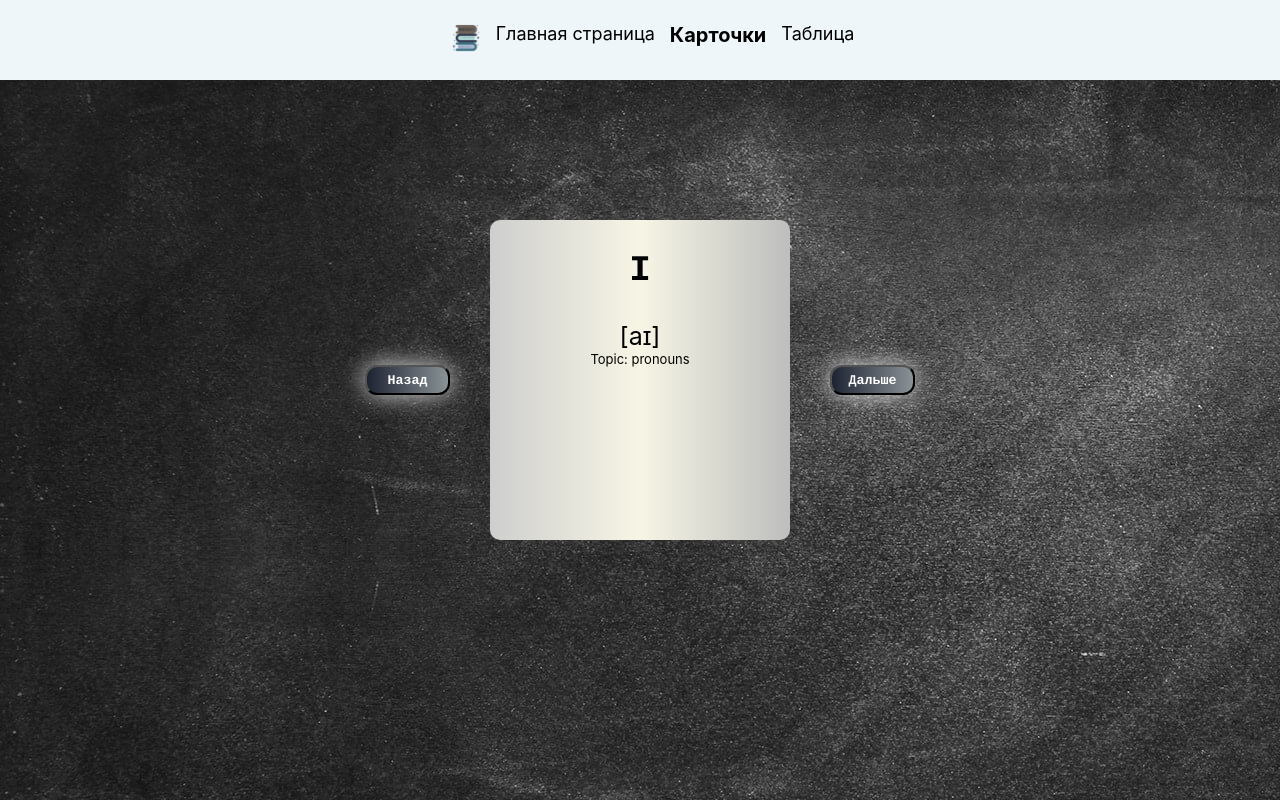
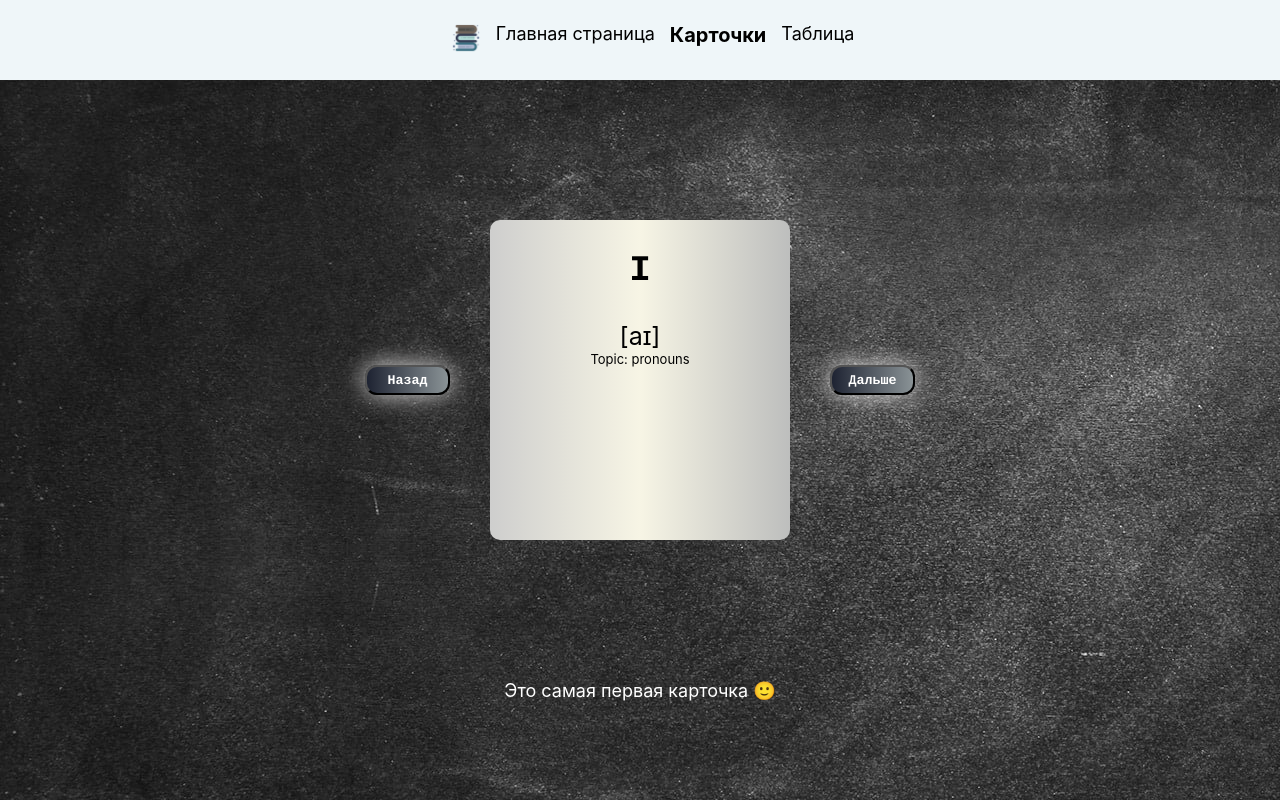
Before and after one commit to AnnaShp/words-and-cards, a React (Create React App) app: page /cards in a window 1280 px wide. Built offline with nearby package versions, Linux system fonts and the light colour scheme; the HTML template or start-up script is replaced by a standard one.

Commit message:
add first error inscription

```diff
--- a/src/components/Carousel/Carousel.jsx
+++ b/src/components/Carousel/Carousel.jsx
@@ -16,6 +16,9 @@ export const Carousel = (props) => {
   const handlePrevBtn = () => {
     setOffset((currentOffset) => {
       const newOffset = currentOffset + page_widht;
+      console.log(newOffset);
+      console.log(offset);
+      console.log(currentOffset);
       return Math.min(newOffset, 0);
     });
   };
@@ -59,7 +62,14 @@ export const Carousel = (props) => {
           Дальше
         </button>
       </div>
-      <div className={s.error}>
+      <div className={s.errFirst}>
+        {
+          <span style={{ display: offset >= 0 ? "flex" : "none" }}>
+            Это самая первая карточка 🙂
+          </span>
+        }
+      </div>
+      <div className={s.errLast}>
         {
           <span style={{ display: offset === maxOffset ? "flex" : "none" }}>
             Карточки закончились, но можно начать сначала!
--- a/src/components/Carousel/Carousel.module.css
+++ b/src/components/Carousel/Carousel.module.css
@@ -48,7 +48,8 @@
   margin-left: 10px;
 }
 
-.error {
+.errLast,
+.errFirst {
   color: white;
   font-size: 18px;
   display: flex;
```
